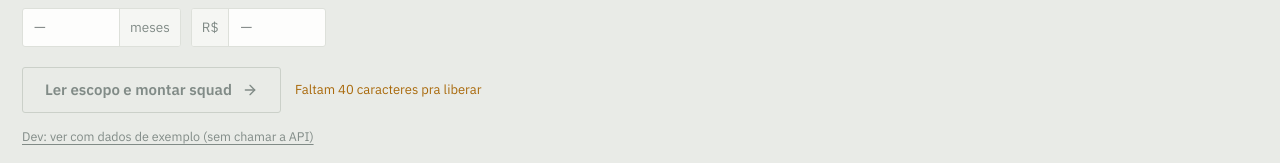
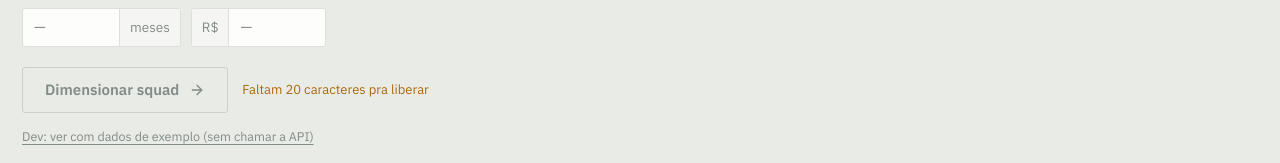
Before and after one commit to miguelquintanilhapy/squad-builder, a Next.js app: page / in a window 1280 px wide. Shown: the part 678-841 px from the top of the page. Built offline with nearby package versions, Linux system fonts and the light colour scheme.

Commit message:
fix: verbo do botão consistente com o estado, diminuindo minimo de caracteres necessários

```diff
--- a/src/app/layout.tsx
+++ b/src/app/layout.tsx
@@ -20,7 +20,7 @@ const ibmPlexSans = IBM_Plex_Sans({
 });
 
 export const metadata: Metadata = {
-  title: "SquadBuilder — escopo → squad",
+  title: "SquadBuilder",
   description:
     "Descreva o escopo do projeto e veja o squad, custo mensal, prazo e risco de engenharia recomendados.",
 };
--- a/src/components/NegotiationChat.tsx
+++ b/src/components/NegotiationChat.tsx
@@ -48,12 +48,12 @@ export function NegotiationChat({
             value={message}
             onChange={(e) => setMessage(e.target.value)}
             onKeyDown={(e) => {
-              if (e.key === 'Enter' && !e.shiftKey) {
+              if ((e.metaKey || e.ctrlKey) && e.key === 'Enter') {
                 e.preventDefault()
                 handleSend()
               }
             }}
-            placeholder='Ex: "Achei caro. Quero tirar o QA e colocar só 1 Dev Fullstack em 3 meses."'
+            placeholder='Ex: "Achei caro. Quero tirar o QA e colocar só 1 Dev Fullstack em 3 meses." (Ctrl/Cmd+Enter envia)'
             rows={3}
             disabled={loading}
             className="w-full resize-y rounded-[3px] border border-rule-2 bg-paper-3 px-3 py-2 text-sm text-ink outline-none transition-[border-color,box-shadow] duration-150 placeholder:text-ink-3 focus:border-petrol focus:shadow-[0_0_0_3px_rgba(20,85,78,0.13)] disabled:opacity-50"
--- a/src/components/ScopeField.tsx
+++ b/src/components/ScopeField.tsx
@@ -2,17 +2,22 @@
 
 import { SCOPE_SEEDS } from '@/lib/seeds'
 
-export const MIN_SCOPE_CHARS = 40
+// Baixo o suficiente pra raramente disparar (frase curta e concreta já passa) — o gate em si é
+// intencional (evita estimar sobre nada), só não pode parecer botão quebrado o tempo todo.
+export const MIN_SCOPE_CHARS = 20
 
 export function ScopeField({
   value,
   onChange,
   onUseSeed,
+  onSubmit,
   disabled,
 }: {
   value: string
   onChange: (value: string) => void
   onUseSeed: (text: string) => void
+  /** Atalho Ctrl/Cmd+Enter — fluxo texto → resultado espera isso, sem precisar soltar o teclado. */
+  onSubmit: () => void
   disabled?: boolean
 }) {
   const count = value.trim().length
@@ -23,6 +28,12 @@ export function ScopeField({
         <textarea
           value={value}
           onChange={(e) => onChange(e.target.value)}
+          onKeyDown={(e) => {
+            if ((e.metaKey || e.ctrlKey) && e.key === 'Enter') {
+              e.preventDefault()
+              onSubmit()
+            }
+          }}
           disabled={disabled}
           spellCheck={false}
           placeholder="Um app de entregas locais com motos. O cliente pede pelo celular, paga no app e acompanha o motoboy no mapa em tempo real. Precisa de um painel pro lojista e repasse automático pros entregadores."
--- a/src/components/SquadBuilderApp.tsx
+++ b/src/components/SquadBuilderApp.tsx
@@ -196,6 +196,9 @@ export function SquadBuilderApp() {
                 value={input.description}
                 onChange={(description) => setInput((prev) => ({ ...prev, description }))}
                 onUseSeed={(text) => void handleAnalyze(text)}
+                onSubmit={() => {
+                  if (!analyzeLoading && charCount >= MIN_SCOPE_CHARS) void handleAnalyze()
+                }}
                 disabled={analyzeLoading}
               />
             </div>
@@ -216,10 +219,10 @@ export function SquadBuilderApp() {
                 loading={analyzeLoading}
               >
                 {analyzeLoading ? (
-                  'Lendo escopo…'
+                  scenario ? 'Recalculando…' : 'Dimensionando…'
                 ) : (
                   <>
-                    {scenario ? 'Reler escopo' : 'Ler escopo e montar squad'}
+                    {scenario ? 'Recalcular' : 'Dimensionar squad'}
                     <ArrowRight className="size-4 transition-transform duration-150 group-hover:translate-x-0.5" />
                   </>
                 )}
```
